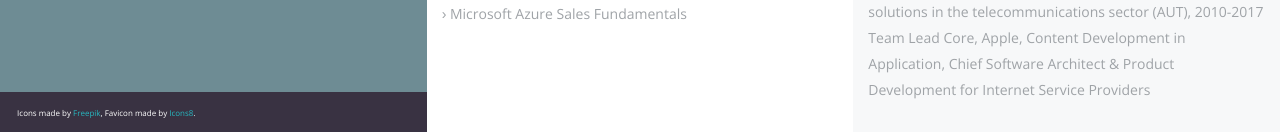
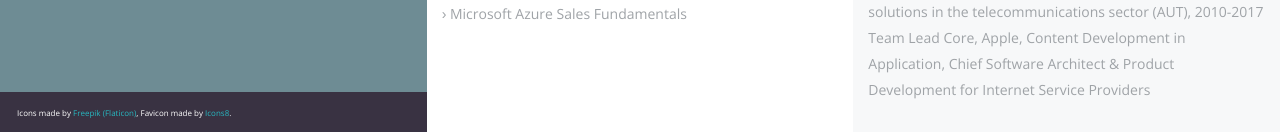
Before and after one commit to juergenpointinger/juergenpointinger.github.io, a Jekyll site: the page built from aboutme.html, in a window 1280 px wide and 985 px high. Shown: the part 853-985 px from the top of the window. Built offline with Jekyll 4.4.1, drawn with Linux system fonts in a browser that asks for light colours.

Commit message:
Changed imprint (Flaticon)

```diff
--- a/aboutme.html
+++ b/aboutme.html
@@ -35,7 +35,7 @@ permalink: /aboutme.html
 
     <div class="imprint">
       <p>
-        Icons made by <a href="https://www.flaticon.com/authors/freepik" target="_blank" title="Freepik">Freepik</a>, Favicon made by <a href="https://icons8.de/icons/set/bookmark-ribbon" target="_blank" title="Icons8">Icons8</a>.
+        Icons made by <a href="https://www.flaticon.com/authors/freepik" target="_blank" title="Freepik">Freepik (Flaticon)</a>, Favicon made by <a href="https://icons8.de/" target="_blank" title="Icons8">Icons8</a>.
       </p>
     </div>
 
```
